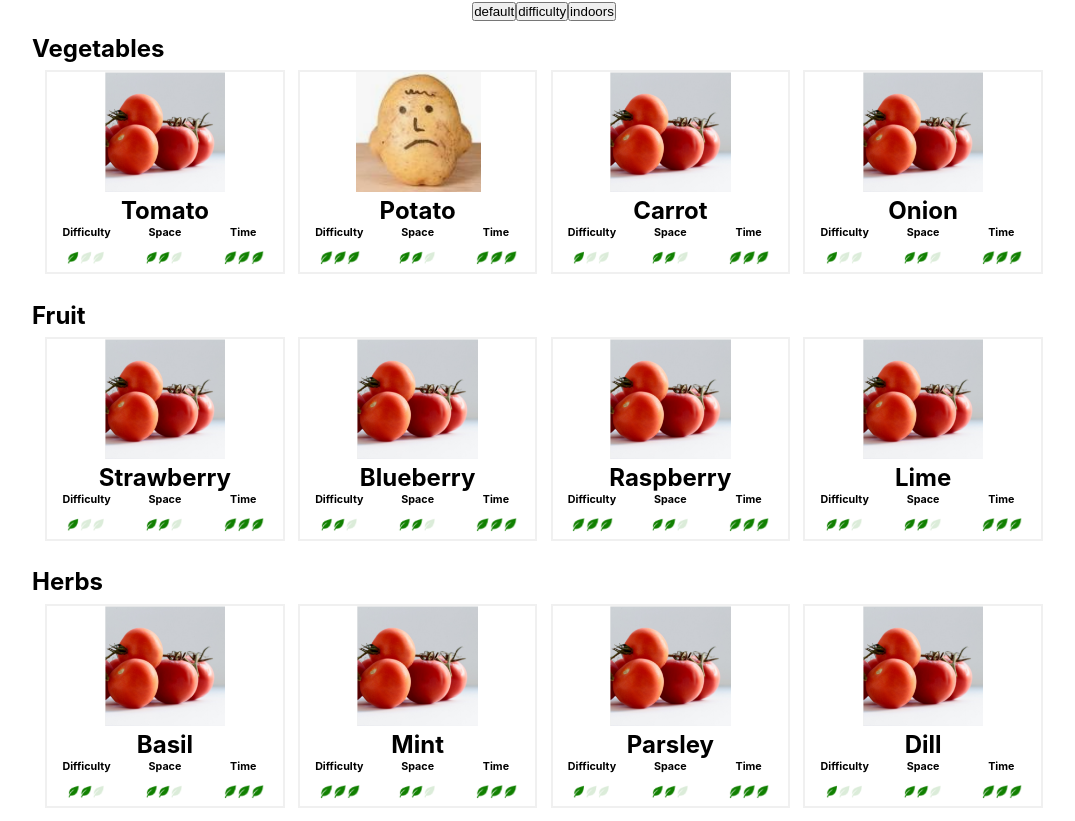
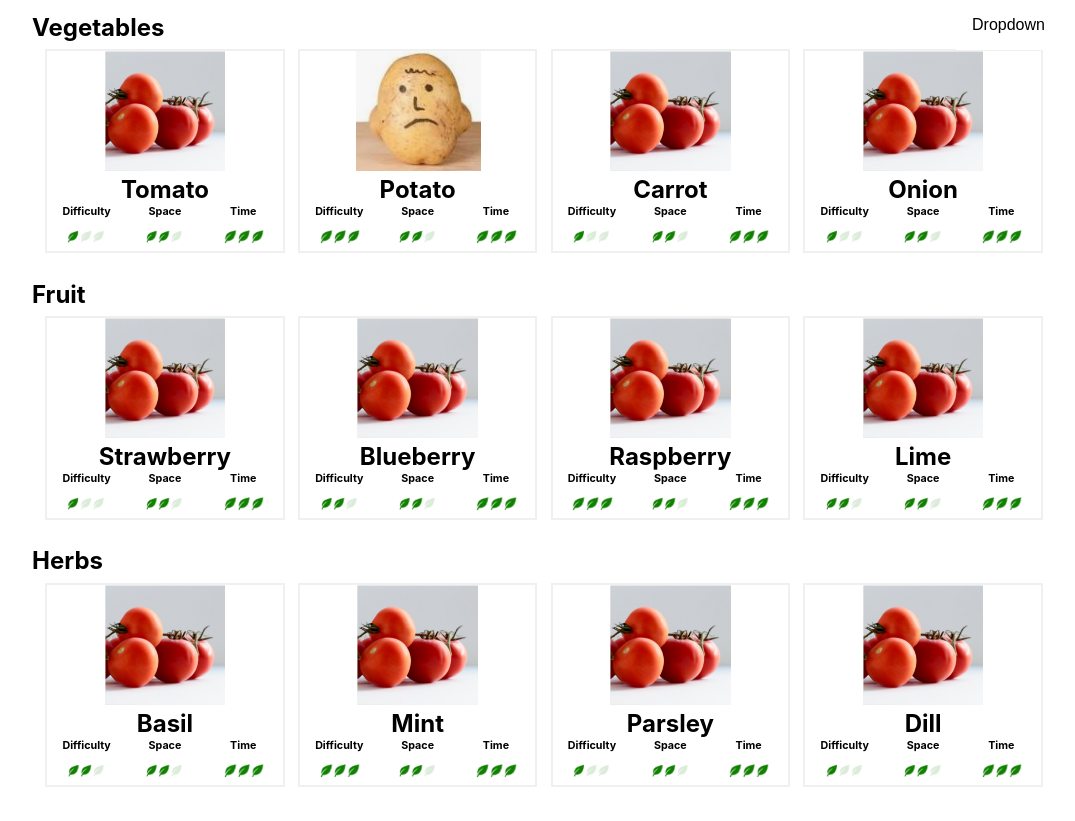
Before and after one commit to SchoolOfCode/w15_collaborative-react-project-fruit-veggie-grow-pro-team-i, a React (Create React App) app in the folder veggie_fruit_growpros/: page / in a window 1280 px wide. Shown: the whole page, without its empty margins (96-1171 px from the left). After the commit the page ends 800 px from the top, so only its background shows below. Built offline with nearby package versions, Linux system fonts and the light colour scheme.

Commit message:
added a onhover drop down menu with working buttons

```diff
--- a/veggie_fruit_growpros/package.json
+++ b/veggie_fruit_growpros/package.json
@@ -8,7 +8,7 @@
     "@testing-library/user-event": "^12.8.3",
     "react": "^17.0.2",
     "react-dom": "^17.0.2",
-    "react-scripts": "4.0.3",
+    "react-scripts": "^4.0.3",
     "web-vitals": "^1.1.2"
   },
   "scripts": {
--- a/veggie_fruit_growpros/src/components/BrowsePage/BrowsePage.css
+++ b/veggie_fruit_growpros/src/components/BrowsePage/BrowsePage.css
@@ -4,10 +4,40 @@
   text-decoration: none;
 }
 
+.filterDropdown {
+  position: absolute;
+  right: 10%;
+  display: inline-block;
+  width: 100px;
+}
+.filterDropdown--btn {
+  color: black;
+  padding: 16px;
+  font-size: 16px;
+  border: none;
+  width: 100%;
+  background-color: white;
+}
 
+.filterDropdown-content {
+  display: none;
+  position: absolute;
+  min-width: 100px;
+  z-index: 1;
+}
 
+.filterDropdown-content button {
+  color: black;
+  width: 100%;
+  padding: 12px 16px;
+  text-decoration: none;
+  display: block;
+}
 
-/* below is the card section */
+.filterDropdown:hover .filterDropdown-content {display: block;}
+
+.filterDropdown:hover .filterDropdown--btn {background-color: #3e8e41;}
+
 .CardContainer{
   display: flex;
   justify-content: center;
--- a/veggie_fruit_growpros/src/components/BrowsePage/BrowsePage.js
+++ b/veggie_fruit_growpros/src/components/BrowsePage/BrowsePage.js
@@ -9,9 +9,21 @@ const BrowsePage = () => {
   return (
     <>
     <div className="BrowsePage">
-        <button onClick={()=>setSortCardState("default")}>default</button>
-        <button onClick={()=>setSortCardState("difficulty")}>difficulty</button>
-        <button onClick={()=>setSortCardState("indoors")}>indoors</button>
+
+
+
+      <div class="filterDropdown">
+        <button class="filterDropdown--btn">Dropdown</button>
+        <div class="filterDropdown-content">
+          <button onClick={()=>setSortCardState("default")}>default</button>
+          <button onClick={()=>setSortCardState("difficulty")}>difficulty</button>
+          <button onClick={()=>setSortCardState("indoors")}>indoors</button>
+        </div>
+      </div>
+
+
+
+
 
       <div className="CardContainer">
         <TileCards sortCardState={sortCardState}/>
```
Also changed, not shown: 1 other file (tests, documents, lock files or other folders).
